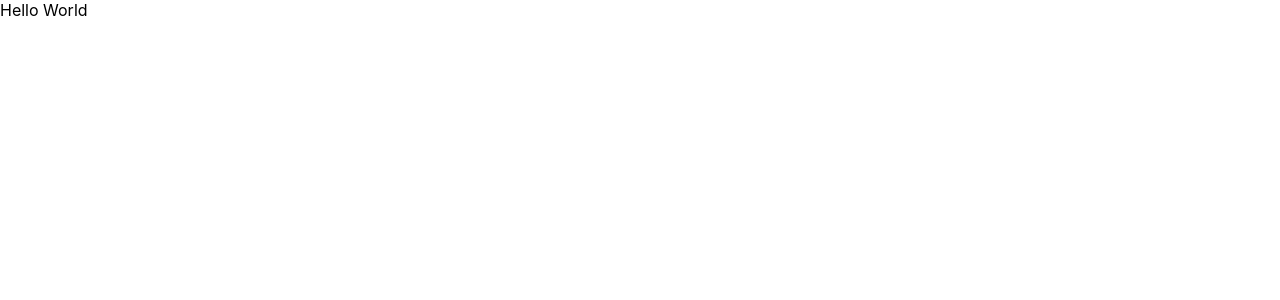
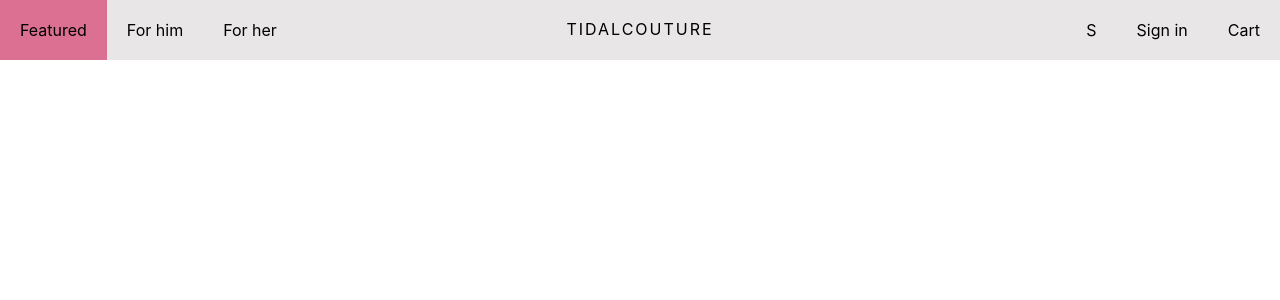
Before and after one commit to KaustavG1/tidalcouture, a React (Create React App) app: page / in a window 1280 px wide. Shown: the top 300 px of the page. Built offline with nearby package versions, Linux system fonts and the light colour scheme.

Commit message:
Added header component with nav and logo

```diff
--- a/src/App.js
+++ b/src/App.js
@@ -1,6 +1,8 @@
+import Header from './components/Header/Header'
+
 function App() {
   return (
-    <div>Hello World</div>
+    <Header />
   );
 }
 
--- /dev/null
+++ b/src/components/Header/Header.js
@@ -0,0 +1,75 @@
+import { useState } from 'react'
+import styled from 'styled-components'
+
+const StyledNav = styled.nav`
+  background: #e8e6e6;
+  min-height: 50px;
+  display: flex;
+  justify-content: space-between;
+  align-items: center;
+`
+
+const StyledUl = styled.ul`
+  list-style-type: none;
+  margin: 0;
+  padding: 0;
+  display: flex;
+`
+
+const StyledLogo = styled.text`
+  cursor: pointer;
+  position: absolute;
+  top: 20px;
+  left: 50%;
+  transform: translateX(-50%);
+  max-width: 165px;
+  text-align: center;
+  text-decoration: none;
+  font-size: 16px;
+  line-height: 19px;
+  letter-spacing: 2px;
+`
+
+const StyledLi = styled.li`
+  display: inline-block;
+  padding: 20px;
+  cursor: pointer;
+
+  &:hover,
+  &:focus {
+    background-color: palevioletred;
+  }
+  &:active {
+    color: red;
+  }
+`
+
+const StyledSearchBar = styled.div`
+  border-top: 1px solid white;
+  width: 100%;
+  height: 50px;
+  background: #e8e6e6;
+`
+
+function Header() {
+  const [ searchBarOpen, setSearchBarOpen ] = useState(false)
+
+  return <>
+    <StyledNav>
+      <StyledUl>
+        <StyledLi>Featured</StyledLi>
+        <StyledLi>For him</StyledLi>
+        <StyledLi>For her</StyledLi>
+      </StyledUl>
+      <StyledLogo>TIDALCOUTURE</StyledLogo>
+      <StyledUl>
+        <StyledLi onClick={() => setSearchBarOpen(true)}>S</StyledLi>
+        <StyledLi>Sign in</StyledLi>
+        <StyledLi>Cart</StyledLi>
+      </StyledUl>
+    </StyledNav>
+    {searchBarOpen && <StyledSearchBar onClick={() => setSearchBarOpen(false)}/>}
+  </>
+}
+
+export default Header
```
